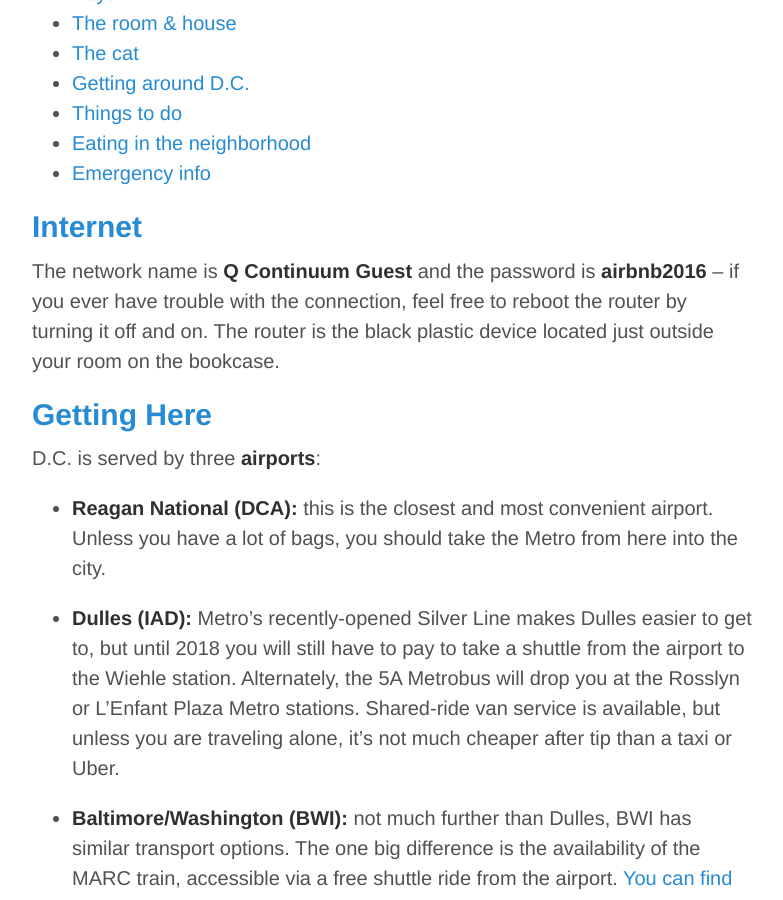
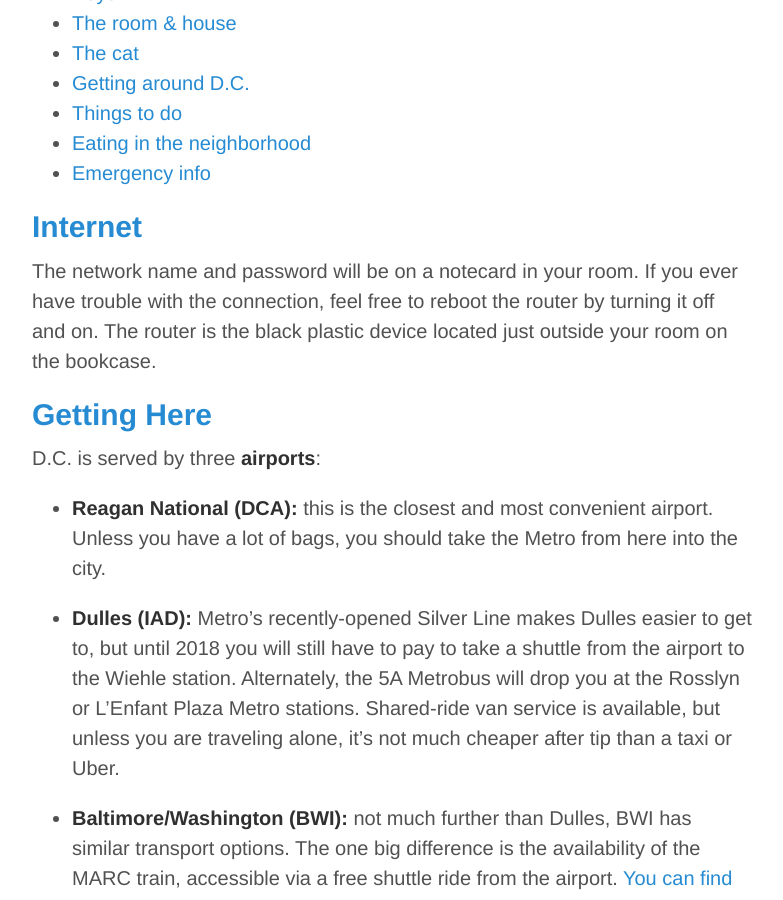
Before and after one commit to sbma44/sbma44.github.io, a Jekyll site: the page built from airbnb/index.md, in a window 1280 px wide and 900 px high, scrolled down 671 px. Shown: the whole window, without its empty margins (248-1031 px from the left). Built offline with Jekyll 4.4.1, drawn with Linux system fonts in a browser that asks for light colours.

Commit message:
don't add new password

```diff
--- a/airbnb/index.md
+++ b/airbnb/index.md
@@ -22,7 +22,7 @@ Welcome to D.C.! We're delighted to share our home with you. Here are some notes
 
 ## <a href="#internet" id="internet">Internet</a>
 
-The network name is **Q Continuum Guest** and the password is **airbnb2016** -- if you ever have trouble with the connection, feel free to reboot the router by turning it off and on. The router is the black plastic device located just outside your room on the bookcase.
+The network name and password will be on a notecard in your room. If you ever have trouble with the connection, feel free to reboot the router by turning it off and on. The router is the black plastic device located just outside your room on the bookcase.
 
 ## <a href="#travel" id="travel">Getting Here</a>
 
```
